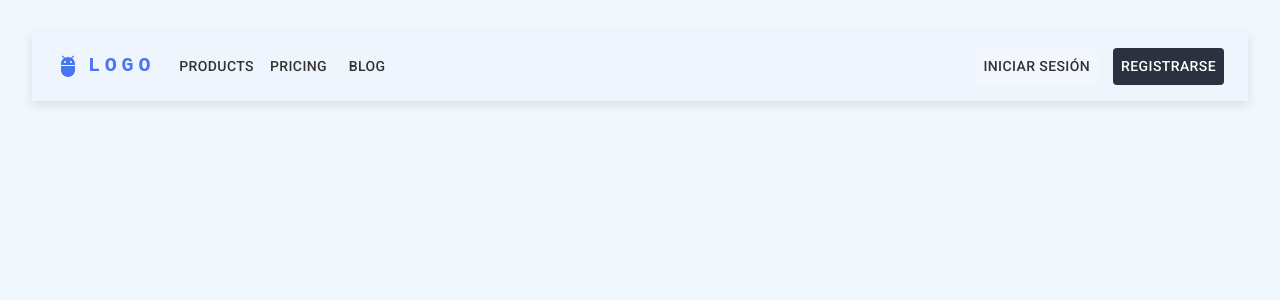
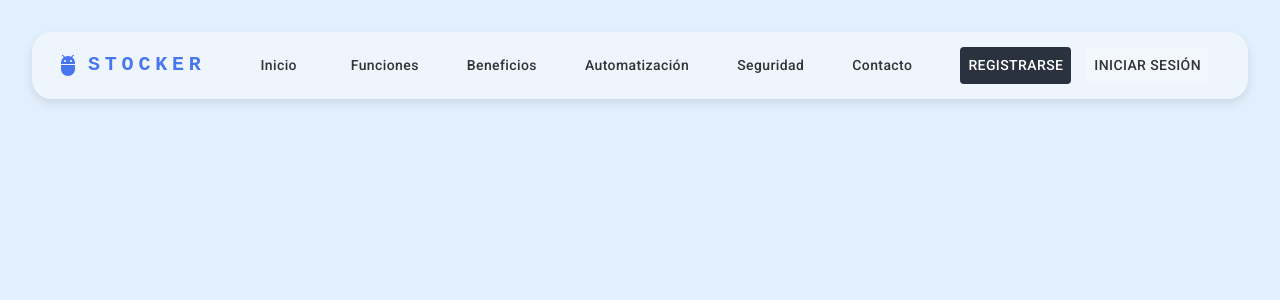
Before and after one commit to No-Country-simulation/equipo-c24-33-t-webapp, a React (Vite) app: page / in a window 1280 px wide. Shown: the top 300 px of the page. Built offline with nearby package versions, Linux system fonts and the light colour scheme.

Commit message:
Better desing on AppBar

```diff
--- a/package.json
+++ b/package.json
@@ -19,6 +19,7 @@
     "react": "^19.0.0",
     "react-dom": "^19.0.0",
     "react-router-dom": "^7.2.0",
+    "react-scroll": "^1.9.3",
     "styled-components": "^6.1.15"
   },
   "devDependencies": {
--- a/src/App.css
+++ b/src/App.css
@@ -7,6 +7,6 @@
 }
 
 body{
-  background-color: #f0f7fd;
+  background-color: #e2effd;
   font-family: 'Roboto';
 }
--- a/src/components/ResponsiveAppBar.jsx
+++ b/src/components/ResponsiveAppBar.jsx
@@ -1,136 +1,94 @@
-import * as React from 'react';
-import AppBar from '@mui/material/AppBar';
-import Box from '@mui/material/Box';
-import Toolbar from '@mui/material/Toolbar';
-import IconButton from '@mui/material/IconButton';
-import Typography from '@mui/material/Typography';
-import Menu from '@mui/material/Menu';
-import MenuIcon from '@mui/icons-material/Menu';
-import Container from '@mui/material/Container';
-import Button from '@mui/material/Button';
-import MenuItem from '@mui/material/MenuItem';
-import AdbIcon from '@mui/icons-material/Adb';
-
-const pages = ['Products', 'Pricing', 'Blog'];
+import * as React from "react";
+import { AppBar, Box, Toolbar, Typography, Container, Button } from "@mui/material";
+import { Link } from "react-scroll";
+import AdbIcon from "@mui/icons-material/Adb";
 
 function ResponsiveAppBar() {
-  const [anchorElNav, setAnchorElNav] = React.useState(null);
-
-  const handleOpenNavMenu = (event) => {
-    setAnchorElNav(event.currentTarget);
-  };
-
-  const handleCloseNavMenu = () => {
-    setAnchorElNav(null);
-  };
-
-
-
-
-
   return (
-    <div style={{ backgroundColor: '#eef5fd' }}>
-      <AppBar position="static" sx={{ backgroundColor: '#eef5fd', boxShadow: '0px 4px 10px rgba(0, 0, 0, 0.1)' }}>
+    <div style={{ backgroundColor: "#eef5fd", borderRadius: "20px" }}>
+      <AppBar
+        position="static"
+        sx={{
+          backgroundColor: "#eef5fd",
+          boxShadow: "0px 4px 10px rgba(0, 0, 0, 0.1)",
+          borderRadius: "20px",
+        }}
+      >
         <Container maxWidth="xl">
           <Toolbar disableGutters>
-            <AdbIcon sx={{ display: { xs: 'none', md: 'flex' }, mr: 1, color: '#4876ee' }} />
+            {/* Logo */}
+            <AdbIcon sx={{ display: { xs: "none", md: "flex" }, mr: 1, color: "#4876ee" }} />
             <Typography
               variant="h6"
               noWrap
               component="a"
-              href="#app-bar-with-responsive-menu"
+              href="#"
               sx={{
                 mr: 2,
-                display: { xs: 'none', md: 'flex' },
-                fontFamily: 'monospace',
+                display: { xs: "none", md: "flex" },
+                fontFamily: "monospace",
                 fontWeight: 700,
-                letterSpacing: '.3rem',
-                color: '#4876ee',
-                textDecoration: 'none',
+                letterSpacing: ".3rem",
+                color: "#4876ee",
+                textDecoration: "none",
               }}
             >
-              LOGO
+              STOCKER
             </Typography>
 
-            <Box sx={{ flexGrow: 1, display: { xs: 'flex', md: 'none' } }}>
-              <IconButton
-                size="large"
-                aria-label="account of current user"
-                aria-controls="menu-appbar"
-                aria-haspopup="true"
-                onClick={handleOpenNavMenu}
-                color="inherit"
-              >
-                <MenuIcon sx={{ color: '#4876ee' }} />
-              </IconButton>
-              <Menu
-                id="menu-appbar"
-                anchorEl={anchorElNav}
-                anchorOrigin={{
-                  vertical: 'bottom',
-                  horizontal: 'left',
-                }}
-                keepMounted
-                transformOrigin={{
-                  vertical: 'top',
-                  horizontal: 'left',
-                }}
-                open={Boolean(anchorElNav)}
-                onClose={handleCloseNavMenu}
-                sx={{ display: { xs: 'block', md: 'none' } }}
-              >
-                {pages.map((page) => (
-                  <MenuItem key={page} onClick={handleCloseNavMenu}>
-                    <Typography sx={{ textAlign: 'center', color: '#333333' }}>{page}</Typography>
-                  </MenuItem>
-                ))}
-              </Menu>
+            {/* Items de navegación */}
+            <Box sx={{ flexGrow: 1, display: "flex", justifyContent: "center" }}>
+              {["Inicio", "Funciones", "Beneficios", "Automatización", "Seguridad", "Contacto"].map(
+                (section) => (
+                  <Button
+                    key={section}
+                    component={Link}
+                    to={section.toLowerCase()} // ID de la sección
+                    spy={true}
+                    smooth={true}
+                    offset={-70}
+                    duration={500}
+                    sx={{
+                      mx: 2,
+                      color: "#333333",
+                      fontWeight: 500,
+                      textTransform: "none",
+                      "&:hover": { color: "#4876ee" },
+                    }}
+                  >
+                    {section}
+                  </Button>
+                )
+              )}
             </Box>
-            <AdbIcon sx={{ display: { xs: 'flex', md: 'none' }, mr: 1, color: '#333333' }} />
-            <Typography
-              variant="h5"
-              noWrap
-              component="a"
-              href="#app-bar-with-responsive-menu"
-              sx={{
-                mr: 2,
-                display: { xs: 'flex', md: 'none' },
-                flexGrow: 1,
-                fontFamily: 'monospace',
-                fontWeight: 700,
-                letterSpacing: '.3rem',
-                color: '#333333',
-                textDecoration: 'none',
-              }}
-            >
-              LOGO
-            </Typography>
-            <Box sx={{ flexGrow: 1, display: { xs: 'none', md: 'flex' } }}>
-              {pages.map((page) => (
-                <Button
-                  key={page}
-                  onClick={handleCloseNavMenu}
-                  sx={{ my: 2, color: '#333333', display: 'block' }}
+
+            {/* Botones de autenticación */}
+            <Box sx={{ flexGrow: 0 }}>
+              <Button
+                  href="/register"
+                  sx={{
+                    color: "white",
+                    backgroundColor: "#2a313f",
+                    "&:hover": { backgroundColor: "#1e2532" },
+                    margin: '15px'
+                  }}
                 >
-                  {page}
+                  Registrarse
                 </Button>
-              ))}
-            </Box>
-            <Box sx={{ flexGrow: 0, display: 'flex', alignItems: 'center' }}>
 
               <Button
-                href="#login"
-                sx={{ my: 2, color: '#333333', display: 'block', backgroundColor: '#f1f7fd', margin: '15px'}}
+                href="/login"
+                sx={{
+                  color: "#333333",
+                  backgroundColor: "#f1f7fd",
+                  marginRight: "15px",
+                  "&:hover": { backgroundColor: "#dbe9fa" },
+                }}
               >
                 Iniciar Sesión
               </Button>
 
-              <Button
-                href="#register"
-                sx={{ my: 2, color: 'white', display: 'block', backgroundColor: '#2a313f'}}
-              >
-                Registrarse
-              </Button>
+
             </Box>
           </Toolbar>
         </Container>
```
Also changed, not shown: 1 other file (tests, documents, lock files or other folders).
